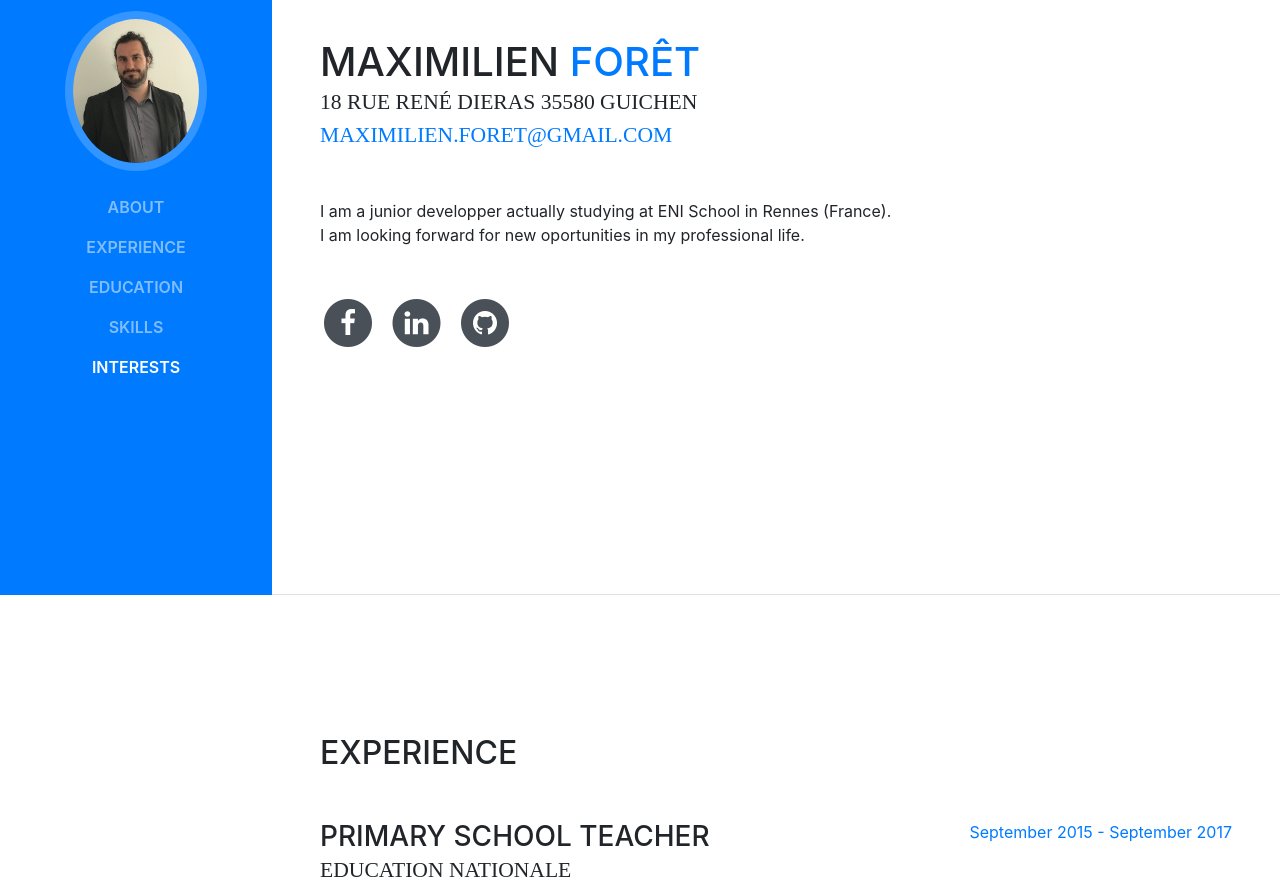
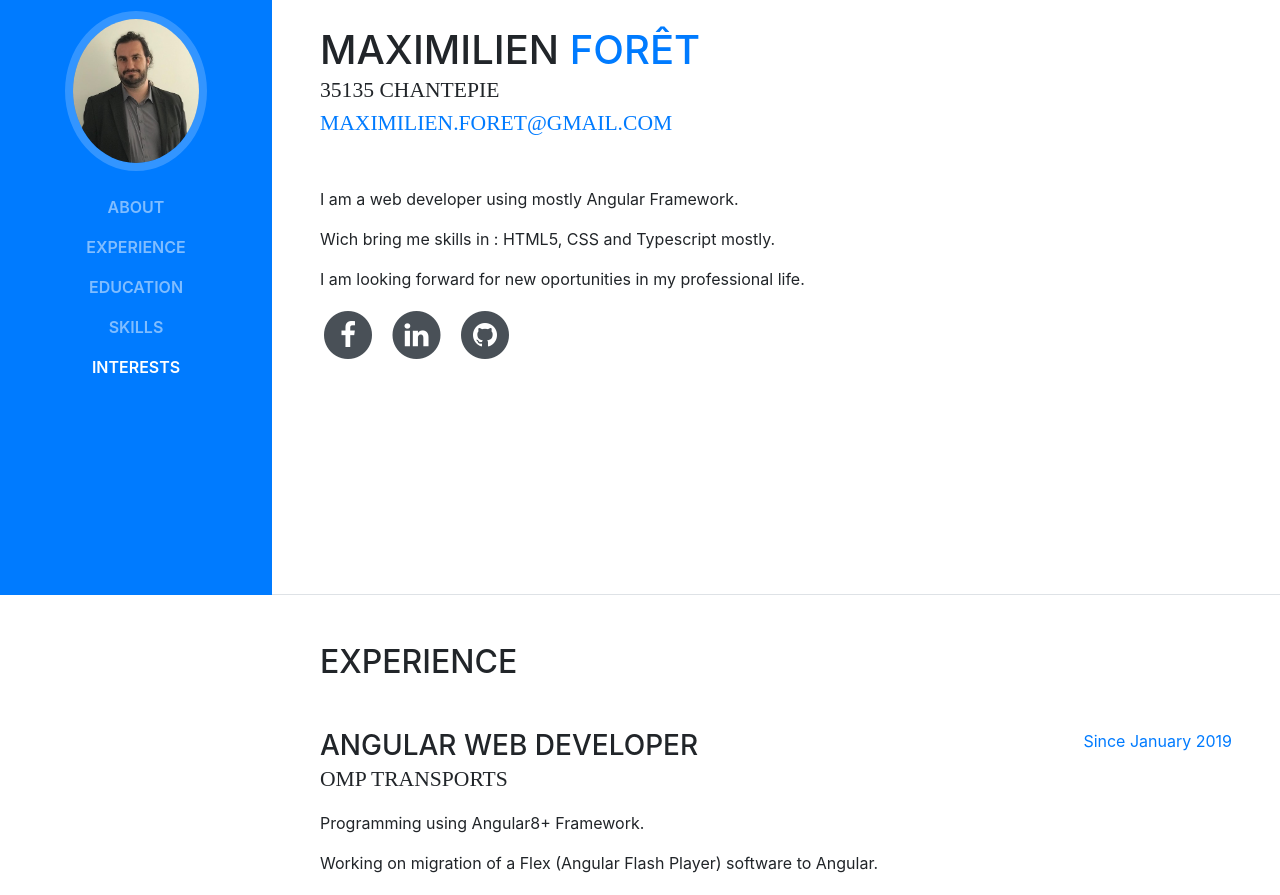
Before and after one commit to forestator/online_resume, a website with bundled scripts: page index.html in a window 1280 px wide. Shown: the part 205-1100 px from the top of the page. Built offline with nearby package versions, Linux system fonts and the light colour scheme; a web font is replaced by a local one.

Commit message:
Mise à jour janvier 2020

```diff
--- a/index.html
+++ b/index.html
@@ -68,11 +68,12 @@
             <h1 class="mb-0">Maximilien
                 <span class="text-primary">Forêt</span>
             </h1>
-            <div class="subheading mb-5">18 rue René Dieras 35580 Guichen
-            </br> <a href="mailto:name@email.com">maximilien.foret@gmail.com</a>
+            <div class="subheading mb-5">35135 Chantepie
+                </br> <a href="mailto:maximilien.foret@gmail.com">maximilien.foret@gmail.com</a>
             </div>
-            <p class="mb-5">I am a junior developper actually studying at ENI School in Rennes (France).</br>
-                I am looking forward for new oportunities in my professional life.</p>
+            <p>I am a web developer using mostly Angular Framework.</p>
+            <p> Wich bring me skills in : HTML5, CSS and Typescript mostly.</p>
+            <p> I am looking forward for new oportunities in my professional life.</p>
             <ul class="list-inline list-social-icons mb-0">
                 <li class="list-inline-item">
                     <a href="https://www.facebook.com/maximilien.foret1">
@@ -105,6 +106,17 @@
     <section class="resume-section p-3 p-lg-5 d-flex flex-column" id="experience">
         <div class="my-auto">
             <h2 class="mb-5">Experience</h2>
+
+            <div class="resume-item d-flex flex-column flex-md-row mb-5">
+                <div class="resume-content mr-auto">
+                    <h3 class="mb-0">Angular Web Developer</h3>
+                    <div class="subheading mb-3">OMP Transports</div>
+                    <p>Programming using Angular8+ Framework.</p><p> Working on migration of a Flex (Angular Flash Player) software to Angular.</p>
+                </div>
+                <div class="resume-date text-md-right">
+                    <span class="text-primary">Since January 2019</span>
+                </div>
+            </div>
 
             <div class="resume-item d-flex flex-column flex-md-row mb-5">
                 <div class="resume-content mr-auto">
@@ -144,7 +156,7 @@
                 <div class="resume-content mr-auto">
                     <h3 class="mb-0">IT Development and Conception (Bac +4)</h3>
                     <div class="subheading mb-3">ENI Computer School</div>
-                    <div>Computer Science -  Development - Designing Applications</div>
+                    <div>Computer Science - Development - Designing Applications</div>
                 </div>
                 <div class="resume-date text-md-right">
                     <span class="text-primary">March 2018 - December 2018</span>
@@ -155,7 +167,7 @@
                 <div class="resume-content mr-auto">
                     <h3 class="mb-0">Primary School Teaching Master</h3>
                     <div class="subheading mb-3">University of Evry and Bordeaux</div>
-                    <div>Learning how to teach,to young childrens, a large variety of subjects. </div>
+                    <div>Learning how to teach,to young childrens, a large variety of subjects.</div>
                 </div>
                 <div class="resume-date text-md-right">
                     <span class="text-primary">2014-2017</span>
@@ -196,28 +208,25 @@
             <div class="subheading mb-3">Programming Languages &amp; Tools</div>
             <ul class="list-inline list-icons">
                 <li class="list-inline-item">
+                    <i class="devicons devicons-angular"></i>
+                </li>
+                <li class="list-inline-item">
                     <i class="devicons devicons-html5"></i>
+                </li>
+                <li class="list-inline-item">
+                    <i class="devicons devicons-css3"></i>
                 </li>
                 <li class="list-inline-item">
                     <i class="devicons devicons-javascript"></i>
                 </li>
                 <li class="list-inline-item">
-                    <i class="devicons devicons-jquery"></i>
-                </li>
-                <li class="list-inline-item">
                     <i class="devicons devicons-bootstrap"></i>
-                </li>
-                <li class="list-inline-item">
-                    <i class="devicons devicons-angular"></i>
                 </li>
                 <li class="list-inline-item">
                     <i class="devicons devicons-java"></i>
                 </li>
                 <li class="list-inline-item">
                     <i class="devicons devicons-windows"></i>
-                </li>
-                <li class="list-inline-item">
-                    <i class="devicons devicons-symfony"></i>
                 </li>
                 <li class="list-inline-item">
                     <i class="devicons devicons-scrum"></i>
@@ -249,7 +258,7 @@
             <p>Apart from being a developer : i spent a lot of time playing various type of games.
                 I am enjoying to meet people online in games and a lot of them are still close friends.</p>
             <p>I also like role playing games and board games. I found them challenging and they also
-            help for group cohesion.</p>
+                help for group cohesion.</p>
         </div>
     </section>
 
```
